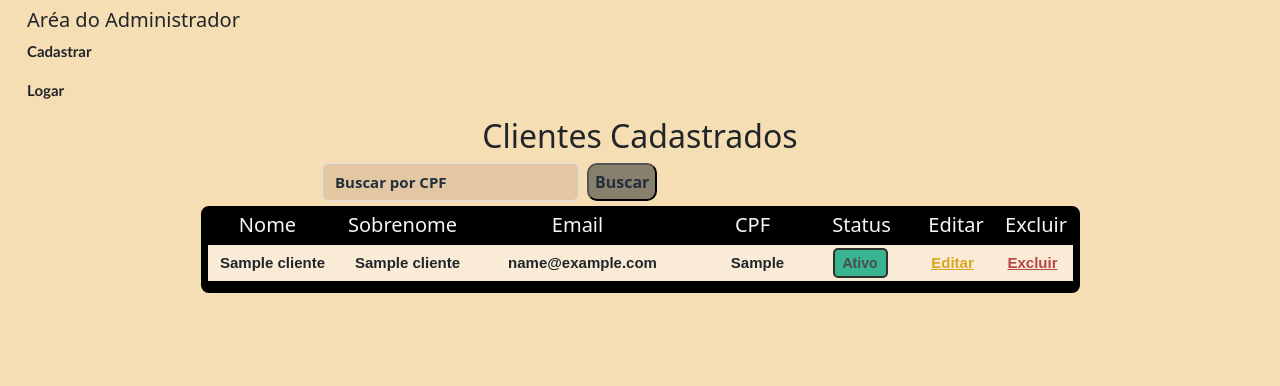
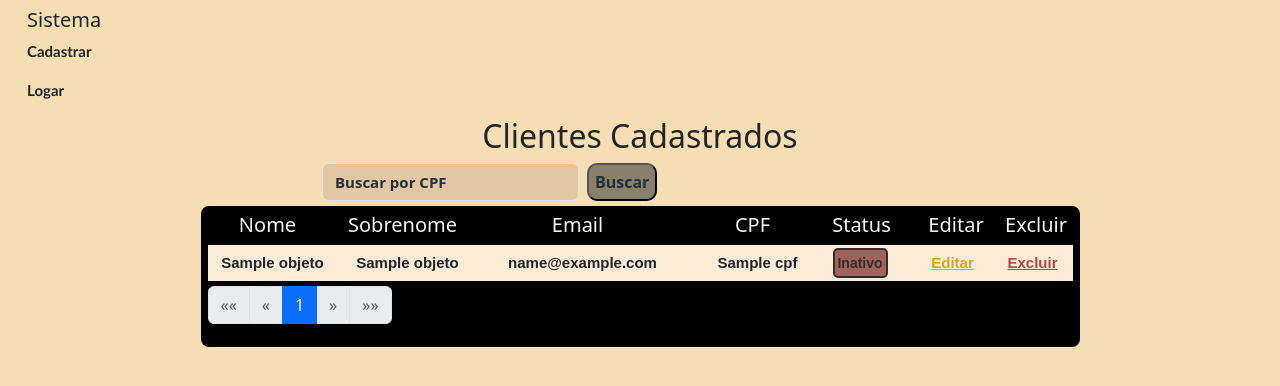
Before and after one commit to Venturaa10/formulario, a Django app: template form_app/templates/exibir.html in a window 1280 px wide. Shown: the top 386 px of the page. Run offline with Django 5.2, Linux system fonts and the light colour scheme; tables that the repository leaves empty hold one stand-in row (values such as "Sample post"); the template is opened without the code that fills it: values that come from a table or form of the project are taken from there, most other values are stand-ins (such as "Sample title", 1, 10 or a date in 2020).

Commit message:
Implementando a paginação na exibição de todos os clientes cadastrados

```diff
--- a/form_app/models.py
+++ b/form_app/models.py
@@ -1,10 +1,10 @@
 # Nesse arquivo é destinado a fazer modificações em admin
 
 from django.db import models
-from datetime import datetime # Importação para configurar e trabalhar com data e hora
-from django.core.exceptions import ValidationError # Importação para fazer validações
+from datetime import datetime # Import para configurar e trabalhar com data e hora
+from django.core.exceptions import ValidationError # Import para fazer validações
 # django.core.validator é recomendado para trabalhar com validações,como expressoes regulares
-from django.core.validators import MaxValueValidator, MinValueValidator, RegexValidator, EmailValidator # Importação para validar valores
+from django.core.validators import MaxValueValidator, MinValueValidator, RegexValidator, EmailValidator # Import para validar valores
 
 class Cliente(models.Model):
     OPCAO_SEXO = [
--- a/form_app/templates/cadastro.html
+++ b/form_app/templates/cadastro.html
@@ -98,7 +98,7 @@
         padding: 10px;
         border-radius: 5px;
         margin: 2px 0;
-        /* Espaçamento entre mensagens */
+        /* Espaço entre mensagens */
     }
 
     /* Mensangens Bem Sucedidas */
@@ -160,7 +160,7 @@
             </div>
             {% endif %}
             {% endfor %}
-            <!-- Enviar os dados do formulário para a URL especificada na tag action do <form> (nesse caso, a URL associada à view 'cadastro') -->
+            <!-- Envia os dados do formulário para a URL especificada na tag action do <form> (nesse caso, a URL associada à view 'cadastro') -->
             <div class="centraliza_botao">
                 <button id="botao" type="submit">CADASTRAR</button>
             </div>
--- a/form_app/templates/editar.html
+++ b/form_app/templates/editar.html
@@ -122,7 +122,7 @@
             </div>
             {% endif %}
             {% endfor %}
-            <!-- Salvando as alterações dos dados do cliente -->
+            <!-- Salva as alterações dos dados do cliente -->
             <div class="centraliza_botao">
                 <button id="botao" type="submit">Salvar Alterações</button>
             </div>
--- a/form_app/templates/exibir.html
+++ b/form_app/templates/exibir.html
@@ -19,7 +19,7 @@
         display: flex;
         justify-content: flex-start;
         width: 100%;
-        /* Ocupando toda a largura da div*/
+        /* Ocupa toda a largura da div*/
         padding-bottom: 5px;
         /* Espaçamento inferior */
         padding-left: 310px;
@@ -103,7 +103,7 @@
         padding-right: 12px;
     }
 
-    /* Ajustando o posicionamento dos substitulos correspondente a informação do cliente  */
+    /* Ajusta o posicionamento dos substitulos correspondente a informação do cliente  */
     #subtitulo_editar,
     #subtitulo_excluir {
         padding-left: 17px;
@@ -140,11 +140,11 @@
     .status_inativo {
         margin-top: 3px;
         margin-bottom: 3px;
-        /* Centralizando "ativo" e "Inativo" dentro do quadrado*/
+        /* Centraliza "ativo" e "Inativo" dentro do quadrado*/
         align-items: center;
         display: flex;
         justify-content: center;
-        /* Fim Centralizando */
+        /* Fim Centraliza */
         font-size: 14px;
         font-weight: bold;
         width: 55px;
@@ -152,7 +152,7 @@
         border: 2px solid black;
         border-radius: 5px;
         opacity: 0.8;
-        /* Fazendo com que não seja possivél interagir com o campo de "Status" */
+        /* Faz com que não seja possivél interagir com o campo de "Status" */
         pointer-events: none;
     }
 
@@ -202,10 +202,11 @@
     <div class="buscar">
         <nav class="barra_pesquisa">
             <div class="container-fluid">
-                <form action="{% url 'buscar' %}" method="POST" class="d-flex" role="search">
-                    <!-- Chave de segurança -->
-                    {% csrf_token %}
-                    <input class="form-control me-2" type="search" name="cpf" placeholder="Buscar por CPF" aria-label="Search">
+                <form action="{% url 'exibir' %}" method="POST" class="d-flex" role="search">
+                                        <!-- Chave de segurança -->
+                                        {% csrf_token %}
+                    <input class="form-control me-2" type="search" name="cpf" placeholder="Buscar por CPF"
+                        aria-label="Search">
                     <button class="botao_pesquisa" type="submit">Buscar</button>
                 </form>
             </div>
@@ -233,7 +234,7 @@
                 <h5 class="fonte_subtitulo" id="subtitulo_editar" scope="col">Editar</h5>
                 <h5 class="fonte_subtitulo" id="subtitulo_excluir" scope="col">Excluir</h5>
             </div>
-            {% for objeto in cliente %}
+            {% for objeto in page_obj %}
             <!-- Dentro do for, pois haverá repetição a cada cadastro novo -->
             <div class="info_cliente">
                 <div class="info_objeto">{{objeto.nome}}</div>
@@ -255,9 +256,61 @@
                 </div>
             </div>
             {% endfor %}
+
+            <!-- Inicio Paginação -->
+            <nav aria-label="Page navigation example">
+                <ul class="pagination">
+                    {% if page_obj.has_previous %} <!-- Tem pagina anterior, botões linkados -->
+                    <li class="page-item">
+                        <a class="page-link" href="?page=1" aria-label="First">
+                            <span aria-hidden="true">&laquo;&laquo;</span>
+                        </a>
+                    </li>
+                    <li class="page-item">
+                        <a class="page-link" href="?page={{ page_obj.previous_page_number }}" aria-label="Previous">
+                            <span aria-hidden="true">&laquo;</span>
+                        </a>
+                    </li>
+                    {% else %} <!-- Não tem pagina anterior, botões desativados -->
+                    <li class="page-item disabled">
+                        <span class="page-link" aria-label="First">&laquo;&laquo;</span>
+                    </li>
+                    <li class="page-item disabled">
+                        <span class="page-link" aria-label="Previous">&laquo;</span>
+                    </li>
+                    {% endif %} <!-- Tem pagina anterior -->
+                    {% for i in page_obj.paginator.page_range %}
+                    {% if page_obj.number == i %} <!-- Se "i" é o número da página atual, marca como ativo -->
+                    <li class="page-item active"><span class="page-link">{{ i }}</span></li>
+                    {% else %} <!-- Se não, exibe um link para a página "i" -->
+                    <li class="page-item"><a class="page-link" href="?page={{ i }}">{{ i }}</a></li>
+                    {% endif %}
+                    {% endfor %}
+                    {% if page_obj.has_next %} <!-- Existe paginas a serem exibidas, linka os botões proxima e ultima -->
+                    <li class="page-item">
+                        <a class="page-link" href="?page={{ page_obj.next_page_number }}" aria-label="Next">
+                            <span aria-hidden="true">&raquo;</span>
+                        </a>
+                    </li>
+                    <li class="page-item">
+                        <a class="page-link" href="?page={{ page_obj.paginator.num_pages }}" aria-label="Last">
+                            <span aria-hidden="true">&raquo;&raquo;</span>
+                        </a>
+                    </li>
+                    {% else %} <!-- Caso não exista paginas a serem exibidas, os botões ficam desabilitados -->
+                    <li class="page-item disabled">
+                        <span class="page-link" aria-label="Next">&raquo;</span>
+                    </li>
+                    <li class="page-item disabled">
+                        <span class="page-link" aria-label="Last">&raquo;&raquo;</span>
+                    </li>
+                    {% endif %}
+                </ul>
+            </nav>
+            <!-- Fim paginação -->
         </div>
     </div>
-    <!-- Exibindo as mensagens e estilizando de acordo com a sua extra_tags correspondente em cada views-->
+    <!-- Exibe as mensagens e estiliza de acordo com a sua extra_tags correspondente em cada views-->
     {% if messages %}
     <div class="messages">
         {% for message in messages %}
--- a/form_app/templates/partials/_menu.html
+++ b/form_app/templates/partials/_menu.html
@@ -38,7 +38,7 @@
     {% if user.is_authenticated %} <!--Usuario esta logado como admin-->
     <h1 class="navbar-brand">Aréa do Administrador ( <span id="nome_admin">{{user.username}}</span> )</h1> <!-- Exibe o nome do admin que está logado -->
     {% else %} <!--Usuario não esta logado como admin-->
-    <h1 class="navbar-brand">Aréa do Administrador</h1>
+    <h1 class="navbar-brand">Sistema</h1>
     {% endif %}
     <div>
       <ul class="navbar-nav">
--- a/form_app/urls.py
+++ b/form_app/urls.py
@@ -1,11 +1,10 @@
 from django.urls import path
-from form_app.views import login, cadastro, exibir, buscar, editar, excluir, logout
+from form_app.views import login, cadastro, exibir, editar, excluir, logout
 
 urlpatterns = [
     path('', cadastro, name='cadastro' ),
     path('login', login, name='login'),
     path('exibir', exibir, name='exibir'),
-    path('buscar', buscar, name='buscar'),
     path('editar/<int:cliente_id>', editar, name='editar'),
     path('excluir/<int:cliente_id>', excluir, name='excluir'),
     path('logout', logout, name='logout'),
```
Also changed, not shown: form_app/templates/login.html (+4 -4 lines), form_app/views.py (+25 -18 lines).
